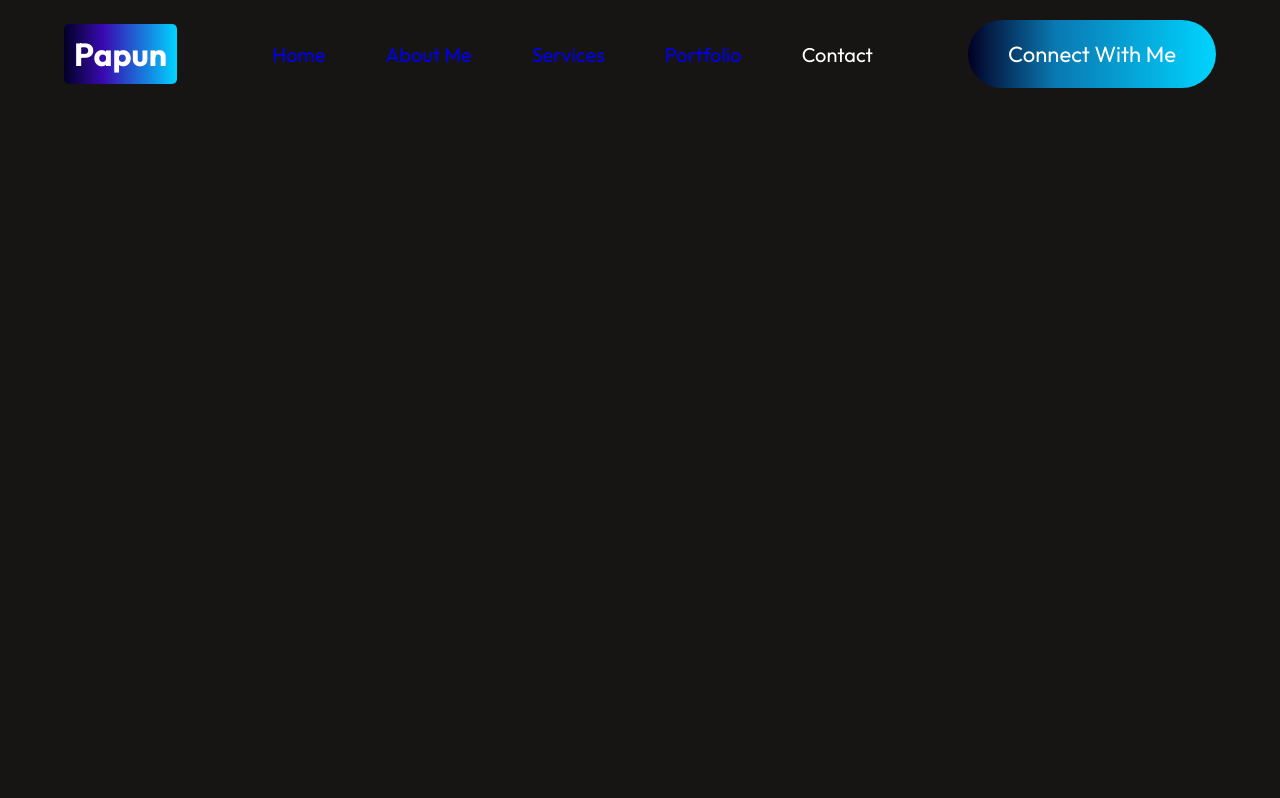
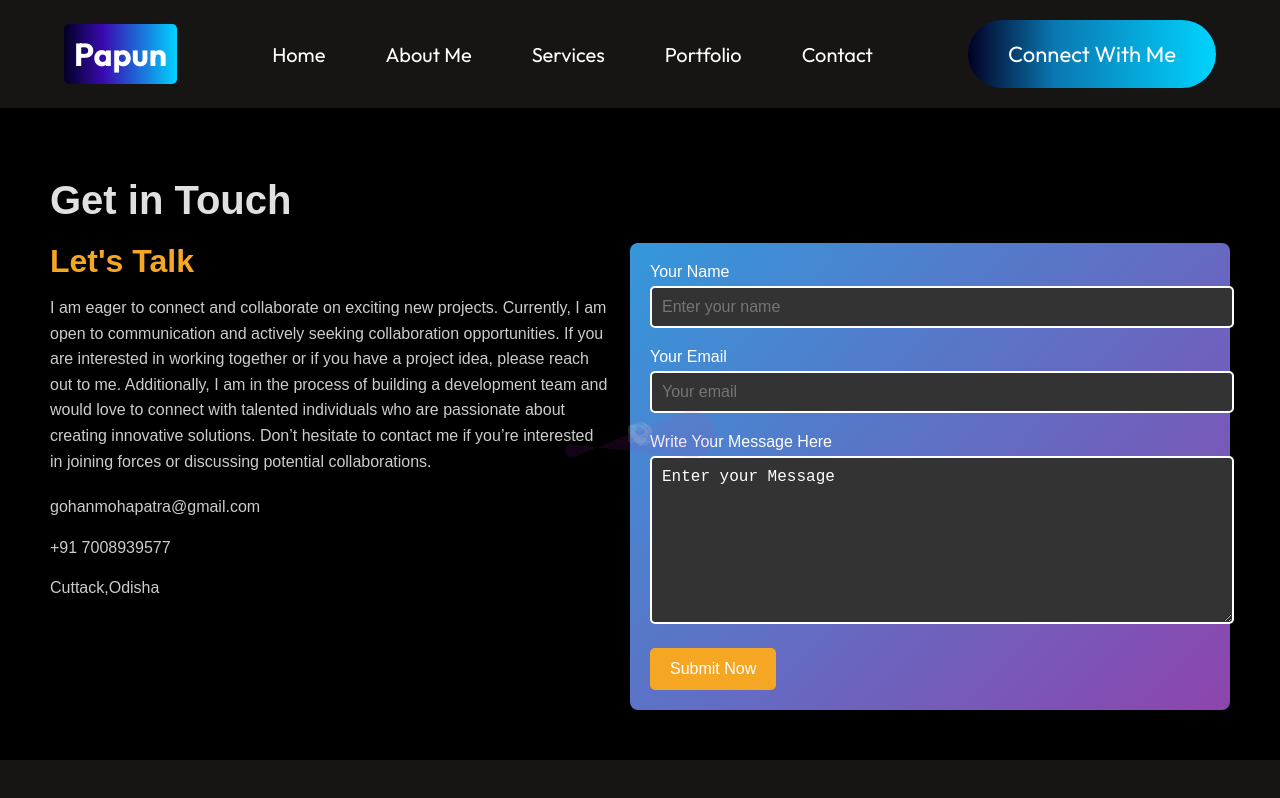
Before and after one commit to Papun1111/PersonalPortfolio, a React (Vite) app: page /contact in a window 1280 px wide. Shown: the top 798 px of the page. Built offline with nearby package versions, Linux system fonts and the light colour scheme.

Commit message:
commited contact

```diff
--- a/src/App.jsx
+++ b/src/App.jsx
@@ -5,6 +5,7 @@ import Hero from './Components/Hero/Hero';
 import About from './Components/About/About';
 import Services from './Components/Services/Services';
 import MyWork from './Components/MyWork/MyWork';
+import Contact from './Components/Contact/Contact';
 
 const App = () => {
   return (
@@ -15,6 +16,7 @@ const App = () => {
         <Route path="/about" element={<About />} />
         <Route path="/service" element={<Services />} />
         <Route path="/porfolio" element={<MyWork />} />
+        <Route path="/contact" element={<Contact />} />
       </Routes>
     </Router>
   );
--- /dev/null
+++ b/src/Components/Contact/Contact.css
@@ -0,0 +1,135 @@
+/* Contact.css */
+
+.contact {
+    background-color: black;
+    color: white;
+    padding: 50px;
+    font-family: Arial, sans-serif;
+    position: relative;
+    overflow: hidden;
+  }
+
+  .contact-title {
+    text-align: center;
+    margin-bottom: 20px;
+  }
+
+  .contact h1 {
+    font-size: 2.5rem;
+    margin-bottom: 20px;
+    color: #e0e0e0;
+  }
+
+  .contact img {
+    width: 100%;
+    max-width: 150px; /* Adjusted size for a smaller theme pattern */
+    position: absolute;
+    top: 50%;
+    left: 50%;
+    transform: translate(-50%, -50%);
+    opacity: 0.1;
+  }
+
+  .contact-section {
+    display: flex;
+    justify-content: space-between;
+    align-items: flex-start;
+    gap: 20px; /* Adjusted spacing */
+  }
+
+  .contact-left {
+    flex: 1;
+    max-width: 50%;
+  }
+
+  .contact-left h1 {
+    font-size: 2rem;
+    margin-bottom: 15px;
+    color: #f5a623;
+  }
+
+  .contact-left p {
+    font-size: 1rem;
+    line-height: 1.6;
+    color: #ccc;
+  }
+
+  .contact-details {
+    margin-top: 20px;
+  }
+
+  .contact-detail {
+    display: flex;
+    align-items: center;
+    margin-bottom: 15px;
+  }
+
+  .contact-detail img {
+    width: 25px;
+    height: 25px;
+    margin-right: 10px;
+  }
+
+  .contact-detail p {
+    font-size: 1rem;
+  }
+
+  .contact-right {
+    flex: 1;
+    max-width: 50%;
+    background: linear-gradient(135deg, #3498db, #8e44ad); /* Adjusted gradient colors */
+    padding: 20px;
+    border-radius: 8px;
+    box-shadow: 0 4px 8px rgba(0, 0, 0, 0.3);
+    animation: fadeIn 1s ease-in-out;
+  }
+
+  .contact-right label {
+    display: block;
+    font-size: 1rem;
+    margin-bottom: 5px;
+  }
+
+  .contact-right input,
+  .contact-right textarea {
+    width: 100%;
+    padding: 10px;
+    margin-bottom: 20px;
+    border: 2px solid #fff;
+    border-radius: 5px;
+    font-size: 1rem;
+    background-color: #333;
+    color: #fff;
+    transition: border-color 0.3s ease;
+  }
+
+  .contact-right input:focus,
+  .contact-right textarea:focus {
+    border-color: #f5a623;
+    outline: none;
+  }
+
+  .contact-right button.contact-submit {
+    background: #f5a623;
+    color: white;
+    border: none;
+    padding: 12px 20px;
+    font-size: 1rem;
+    border-radius: 5px;
+    cursor: pointer;
+    transition: background-color 0.3s ease, transform 0.3s ease;
+  }
+
+  .contact-right button.contact-submit:hover {
+    background-color: #e67e22;
+    transform: scale(1.05);
+  }
+
+  @keyframes fadeIn {
+    from {
+      opacity: 0;
+    }
+    to {
+      opacity: 1;
+    }
+  }
--- /dev/null
+++ b/src/Components/Contact/Contact.jsx
@@ -0,0 +1,54 @@
+import React from "react";
+import "./Contact.css";
+import location_icon from "../../assets/location_icon.svg"
+import mail_icon from "../../assets/mail_icon.svg"
+import call_icon from "../../assets/call_icon.svg"
+const Contact = () => {
+  return (
+    <div className="contact">
+      <div className="contact-title"></div>
+      <h1>Get in Touch</h1>
+      <img src="../../src/assets/theme_pattern.svg" alt="" />
+      <div className="contact-section">
+        <div className="contact-left">
+          <h1>Let's Talk</h1>
+          <p>
+            I am eager to connect and collaborate on exciting new projects.
+            Currently, I am open to communication and actively seeking
+            collaboration opportunities. If you are interested in working
+            together or if you have a project idea, please reach out to me.
+            Additionally, I am in the process of building a development team and
+            would love to connect with talented individuals who are passionate
+            about creating innovative solutions. Don’t hesitate to contact me if
+            you’re interested in joining forces or discussing potential
+            collaborations.
+          </p>
+          <div className="contact-details">
+            <div className="contact-detail">
+<img src={mail_icon} alt="" /><p>gohanmohapatra@gmail.com</p>
+            </div>
+            <div className="contact-detail">
+   <img src={call_icon} alt="" /><p>+91 7008939577</p>
+            </div>
+            <div className="contact-detail">
+       <img src={location_icon} alt="" /><p>Cuttack,Odisha</p>
+            </div>
+          </div>
+        </div>
+        <form className="contact-right">
+            <label htmlFor="">Your Name</label>
+            <input type="text" placeholder="Enter your name" name="name"/>
+            <label htmlFor="">Your Email</label>
+            <input type="email" placeholder="Your email" name="email"/>
+            <label htmlFor="">Write Your Message Here</label>
+            <textarea name="message" rows="8" >
+                Enter your Message
+            </textarea>
+            <button type="submit" className="contact-submit">Submit Now</button>
+        </form>
+      </div>
+    </div>
+  );
+};
+
+export default Contact;
--- a/src/Components/Navbar/Navbar.jsx
+++ b/src/Components/Navbar/Navbar.jsx
@@ -6,11 +6,11 @@ const Navbar = () => {
     <div className="navbar">
       <h2 className="logo">Papun</h2>
       <ul className="nav-menu">
-        <Link to="/" style={{textDecoration:"none"}}><li>Home</li></Link>
-        <Link to="/about"style={{textDecoration:"none"}} ><li>About Me</li></Link>
-        <Link to="/service "style={{textDecoration:"none"}}><li>Services</li></Link>
-        <Link to="/porfolio "style={{textDecoration:"none"}}><li>Portfolio</li></Link>
-        <li>Contact</li>
+        <Link to="/" style={{textDecoration:"none",color:"white"}}><li>Home</li></Link>
+        <Link to="/about"style={{textDecoration:"none",color:"white"}} ><li>About Me</li></Link>
+        <Link to="/service "style={{textDecoration:"none",color:"white"}}><li>Services</li></Link>
+        <Link to="/porfolio "style={{textDecoration:"none",color:"white"}}><li>Portfolio</li></Link>
+        <Link to="/contact" style={{textDecoration:"none",color:"white"}}><li>Contact</li></Link>
       </ul>
       <div className="nav-connect">Connect With Me</div>
     </div>
```
